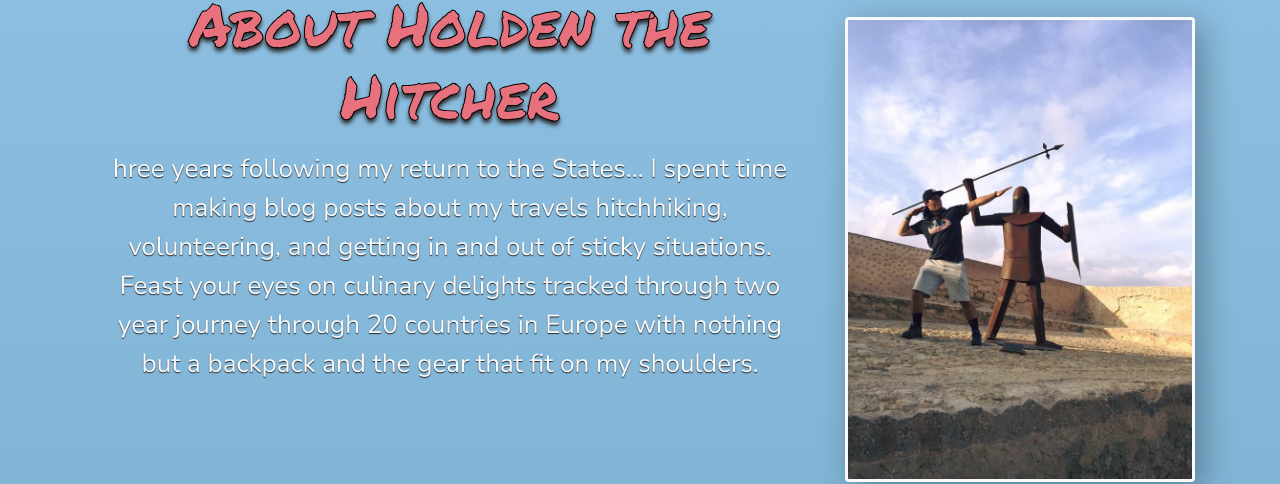
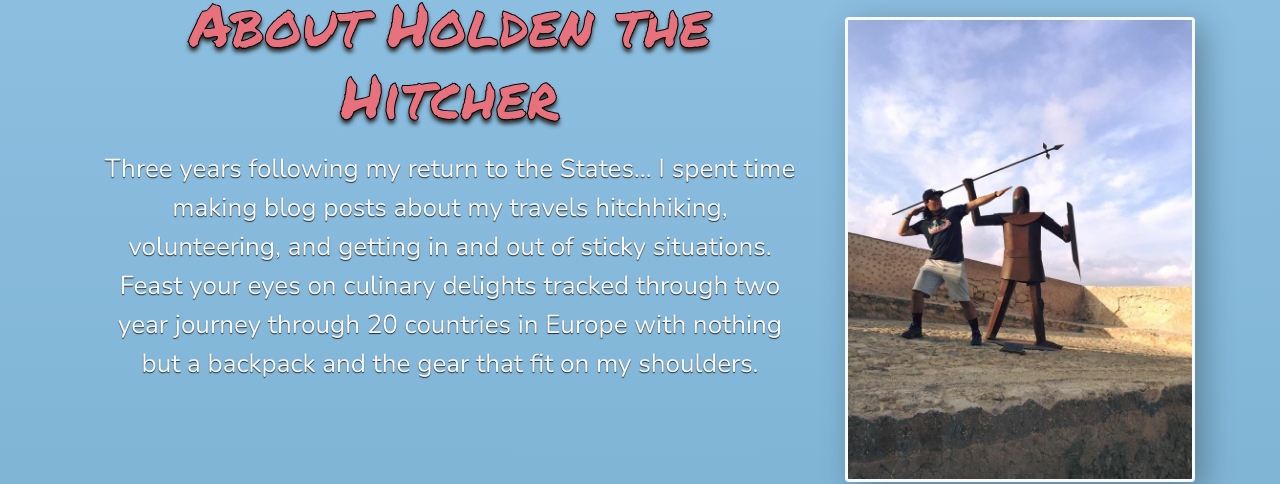
Before and after one commit to holdenthehitcher/hitchhikingblog, a Next.js app in the folder my-app/: page / in a window 1280 px wide. Shown: the part 153-637 px from the top of the page. Built offline with nearby package versions, Linux system fonts and the light colour scheme; a web font is replaced by a local one.

Commit message:
commented out category sort button - allpages

```diff
--- a/my-app/components/AboutMeSection.js
+++ b/my-app/components/AboutMeSection.js
@@ -30,7 +30,7 @@ export default function AboutMeSecton() {
           >
             <div className="col textScrim d-flex justify-content-center">
               <p className="aboutText">
-                hree years following my return to the States… I spent time making blog posts about my travels{" "}
+                Three years following my return to the States… I spent time making blog posts about my travels{" "}
                 <Link href="/hitchhiking">
                   <a>hitchhiking</a>
                 </Link>
```
